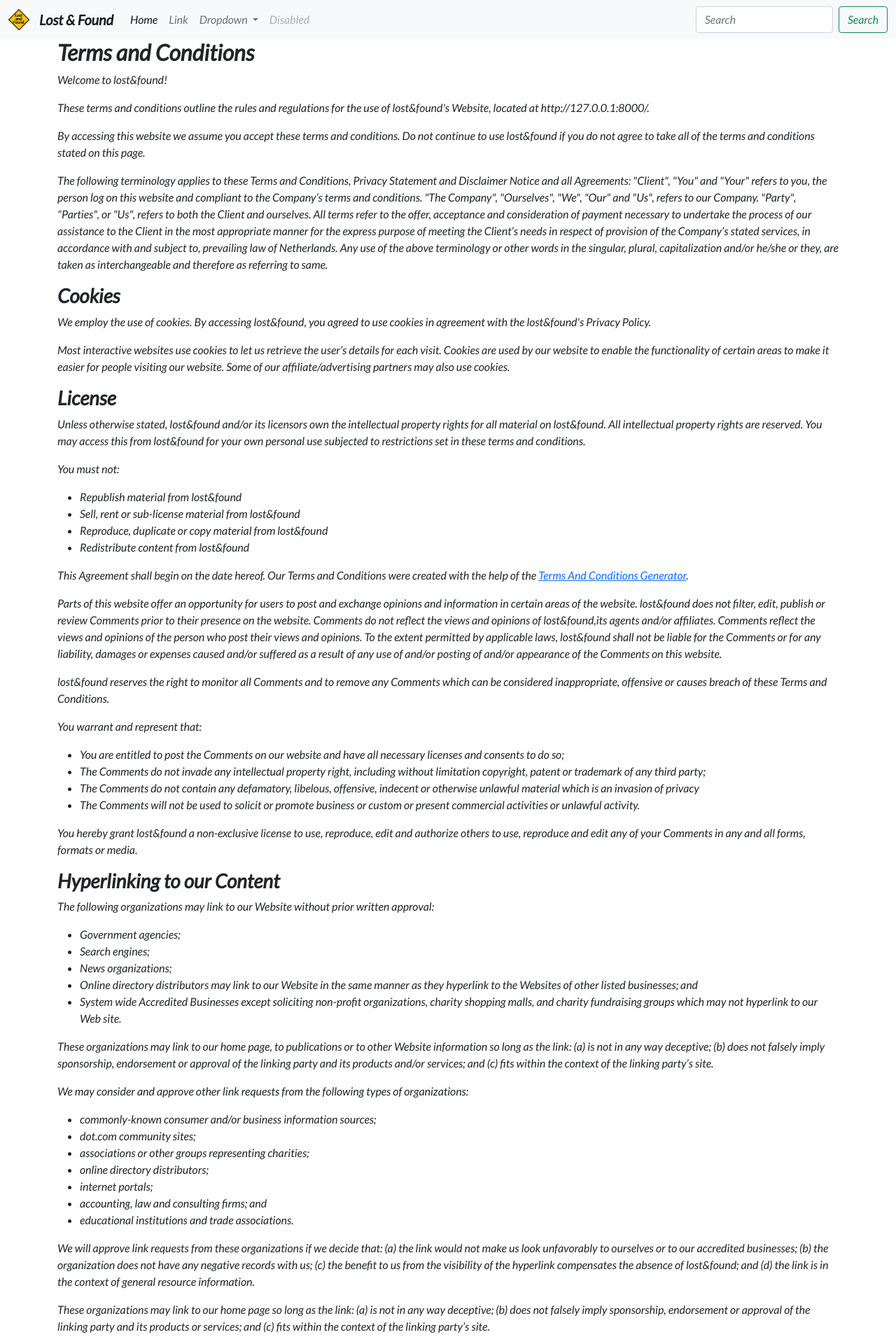
After one commit to sabikrahat/lost_and_found, a Django app: page /terms_and_conditions in a window 1280 px wide. The commit adds this page. Shown: the top 1920 px of the page at 70% size. Run offline with Django 3.2, Linux system fonts and the light colour scheme.

Commit message:
private_policy and  terms and conditions done

```diff
--- a/home/urls.py
+++ b/home/urls.py
@@ -3,5 +3,10 @@ from home import views
 
 urlpatterns = [
     path('', views.home, name="home"),
+
     path('authenticate', views.authenticate, name="authenticate"),
+
+    path('privacy_policy', views.privacy_policy, name="privacy_policy"),
+
+    path('terms_and_conditions', views.terms_and_conditions, name="terms_and_conditions"),
 ]
--- a/home/views.py
+++ b/home/views.py
@@ -9,3 +9,10 @@ def home(request):
 
 def authenticate(request):
     return render(request, 'authenticate.html')
+
+
+def privacy_policy(request):
+    return render(request, 'privacy_policy.html')
+
+def terms_and_conditions(request):
+    return render(request, 'terms_and_conditions.html')
--- a/templates/home.html
+++ b/templates/home.html
@@ -98,9 +98,9 @@
                 <p class="mb-1">&copy; 2021 <a href="https://sabikrahat.github.io" target="_blank">Coding Table</a> -
                     All rights reserved </p>
                 <ul class="list-inline">
-                    <li class="list-inline-item"><a href="#" target="_blank">Privacy Policy</a>
+                    <li class="list-inline-item"><a href="{% url 'privacy_policy' %}" target="_blank">Privacy Policy</a>
                     </li>
-                    <li class="list-inline-item"><a href="#" target="_blank">Terms &
+                    <li class="list-inline-item"><a href="{% url 'terms_and_conditions' %}" target="_blank">Terms &
                             Conditions</a></li>
                     <li class="list-inline-item"><a href="#" target="_blank">Support</a></li>
                 </ul>
--- /dev/null
+++ b/templates/terms_and_conditions.html
@@ -0,0 +1,133 @@
+<!DOCTYPE html>
+{% extends 'home.html' %}
+{% block title %}Terms and Conditions{% endblock %}
+{% block content %}
+{% load static %}
+
+<h2><strong>Terms and Conditions</strong></h2>
+
+<p>Welcome to lost&amp;found!</p>
+
+<p>These terms and conditions outline the rules and regulations for the use of lost&amp;found's Website, located at http://127.0.0.1:8000/.</p>
+
+<p>By accessing this website we assume you accept these terms and conditions. Do not continue to use lost&amp;found if you do not agree to take all of the terms and conditions stated on this page.</p>
+
+<p>The following terminology applies to these Terms and Conditions, Privacy Statement and Disclaimer Notice and all Agreements: "Client", "You" and "Your" refers to you, the person log on this website and compliant to the Company’s terms and conditions. "The Company", "Ourselves", "We", "Our" and "Us", refers to our Company. "Party", "Parties", or "Us", refers to both the Client and ourselves. All terms refer to the offer, acceptance and consideration of payment necessary to undertake the process of our assistance to the Client in the most appropriate manner for the express purpose of meeting the Client’s needs in respect of provision of the Company’s stated services, in accordance with and subject to, prevailing law of Netherlands. Any use of the above terminology or other words in the singular, plural, capitalization and/or he/she or they, are taken as interchangeable and therefore as referring to same.</p>
+
+<h3><strong>Cookies</strong></h3>
+
+<p>We employ the use of cookies. By accessing lost&amp;found, you agreed to use cookies in agreement with the lost&amp;found's Privacy Policy. </p>
+
+<p>Most interactive websites use cookies to let us retrieve the user’s details for each visit. Cookies are used by our website to enable the functionality of certain areas to make it easier for people visiting our website. Some of our affiliate/advertising partners may also use cookies.</p>
+
+<h3><strong>License</strong></h3>
+
+<p>Unless otherwise stated, lost&amp;found and/or its licensors own the intellectual property rights for all material on lost&amp;found. All intellectual property rights are reserved. You may access this from lost&amp;found for your own personal use subjected to restrictions set in these terms and conditions.</p>
+
+<p>You must not:</p>
+<ul>
+    <li>Republish material from lost&amp;found</li>
+    <li>Sell, rent or sub-license material from lost&amp;found</li>
+    <li>Reproduce, duplicate or copy material from lost&amp;found</li>
+    <li>Redistribute content from lost&amp;found</li>
+</ul>
+
+<p>This Agreement shall begin on the date hereof. Our Terms and Conditions were created with the help of the <a href="https://www.termsandconditionsgenerator.com">Terms And Conditions Generator</a>.</p>
+
+<p>Parts of this website offer an opportunity for users to post and exchange opinions and information in certain areas of the website. lost&amp;found does not filter, edit, publish or review Comments prior to their presence on the website. Comments do not reflect the views and opinions of lost&amp;found,its agents and/or affiliates. Comments reflect the views and opinions of the person who post their views and opinions. To the extent permitted by applicable laws, lost&amp;found shall not be liable for the Comments or for any liability, damages or expenses caused and/or suffered as a result of any use of and/or posting of and/or appearance of the Comments on this website.</p>
+
+<p>lost&amp;found reserves the right to monitor all Comments and to remove any Comments which can be considered inappropriate, offensive or causes breach of these Terms and Conditions.</p>
+
+<p>You warrant and represent that:</p>
+
+<ul>
+    <li>You are entitled to post the Comments on our website and have all necessary licenses and consents to do so;</li>
+    <li>The Comments do not invade any intellectual property right, including without limitation copyright, patent or trademark of any third party;</li>
+    <li>The Comments do not contain any defamatory, libelous, offensive, indecent or otherwise unlawful material which is an invasion of privacy</li>
+    <li>The Comments will not be used to solicit or promote business or custom or present commercial activities or unlawful activity.</li>
+</ul>
+
+<p>You hereby grant lost&amp;found a non-exclusive license to use, reproduce, edit and authorize others to use, reproduce and edit any of your Comments in any and all forms, formats or media.</p>
+
+<h3><strong>Hyperlinking to our Content</strong></h3>
+
+<p>The following organizations may link to our Website without prior written approval:</p>
+
+<ul>
+    <li>Government agencies;</li>
+    <li>Search engines;</li>
+    <li>News organizations;</li>
+    <li>Online directory distributors may link to our Website in the same manner as they hyperlink to the Websites of other listed businesses; and</li>
+    <li>System wide Accredited Businesses except soliciting non-profit organizations, charity shopping malls, and charity fundraising groups which may not hyperlink to our Web site.</li>
+</ul>
+
+<p>These organizations may link to our home page, to publications or to other Website information so long as the link: (a) is not in any way deceptive; (b) does not falsely imply sponsorship, endorsement or approval of the linking party and its products and/or services; and (c) fits within the context of the linking party’s site.</p>
+
+<p>We may consider and approve other link requests from the following types of organizations:</p>
+
+<ul>
+    <li>commonly-known consumer and/or business information sources;</li>
+    <li>dot.com community sites;</li>
+    <li>associations or other groups representing charities;</li>
+    <li>online directory distributors;</li>
+    <li>internet portals;</li>
+    <li>accounting, law and consulting firms; and</li>
+    <li>educational institutions and trade associations.</li>
+</ul>
+
+<p>We will approve link requests from these organizations if we decide that: (a) the link would not make us look unfavorably to ourselves or to our accredited businesses; (b) the organization does not have any negative records with us; (c) the benefit to us from the visibility of the hyperlink compensates the absence of lost&amp;found; and (d) the link is in the context of general resource information.</p>
+
+<p>These organizations may link to our home page so long as the link: (a) is not in any way deceptive; (b) does not falsely imply sponsorship, endorsement or approval of the linking party and its products or services; and (c) fits within the context of the linking party’s site.</p>
+
+<p>If you are one of the organizations listed in paragraph 2 above and are interested in linking to our website, you must inform us by sending an e-mail to lost&amp;found. Please include your name, your organization name, contact information as well as the URL of your site, a list of any URLs from which you intend to link to our Website, and a list of the URLs on our site to which you would like to link. Wait 2-3 weeks for a response.</p>
+
+<p>Approved organizations may hyperlink to our Website as follows:</p>
+
+<ul>
+    <li>By use of our corporate name; or</li>
+    <li>By use of the uniform resource locator being linked to; or</li>
+    <li>By use of any other description of our Website being linked to that makes sense within the context and format of content on the linking party’s site.</li>
+</ul>
+
+<p>No use of lost&amp;found's logo or other artwork will be allowed for linking absent a trademark license agreement.</p>
+
+<h3><strong>iFrames</strong></h3>
+
+<p>Without prior approval and written permission, you may not create frames around our Webpages that alter in any way the visual presentation or appearance of our Website.</p>
+
+<h3><strong>Content Liability</strong></h3>
+
+<p>We shall not be hold responsible for any content that appears on your Website. You agree to protect and defend us against all claims that is rising on your Website. No link(s) should appear on any Website that may be interpreted as libelous, obscene or criminal, or which infringes, otherwise violates, or advocates the infringement or other violation of, any third party rights.</p>
+
+<h3><strong>Your Privacy</strong></h3>
+
+<p>Please read Privacy Policy</p>
+
+<h3><strong>Reservation of Rights</strong></h3>
+
+<p>We reserve the right to request that you remove all links or any particular link to our Website. You approve to immediately remove all links to our Website upon request. We also reserve the right to amen these terms and conditions and it’s linking policy at any time. By continuously linking to our Website, you agree to be bound to and follow these linking terms and conditions.</p>
+
+<h3><strong>Removal of links from our website</strong></h3>
+
+<p>If you find any link on our Website that is offensive for any reason, you are free to contact and inform us any moment. We will consider requests to remove links but we are not obligated to or so or to respond to you directly.</p>
+
+<p>We do not ensure that the information on this website is correct, we do not warrant its completeness or accuracy; nor do we promise to ensure that the website remains available or that the material on the website is kept up to date.</p>
+
+<h3><strong>Disclaimer</strong></h3>
+
+<p>To the maximum extent permitted by applicable law, we exclude all representations, warranties and conditions relating to our website and the use of this website. Nothing in this disclaimer will:</p>
+
+<ul>
+    <li>limit or exclude our or your liability for death or personal injury;</li>
+    <li>limit or exclude our or your liability for fraud or fraudulent misrepresentation;</li>
+    <li>limit any of our or your liabilities in any way that is not permitted under applicable law; or</li>
+    <li>exclude any of our or your liabilities that may not be excluded under applicable law.</li>
+</ul>
+
+<p>The limitations and prohibitions of liability set in this Section and elsewhere in this disclaimer: (a) are subject to the preceding paragraph; and (b) govern all liabilities arising under the disclaimer, including liabilities arising in contract, in tort and for breach of statutory duty.</p>
+
+<p>As long as the website and the information and services on the website are provided free of charge, we will not be liable for any loss or damage of any nature.</p>
+
+
+
+{% endblock %}
```
Also changed, not shown: templates/privacy_policy.html (added, +67 -0 lines).
